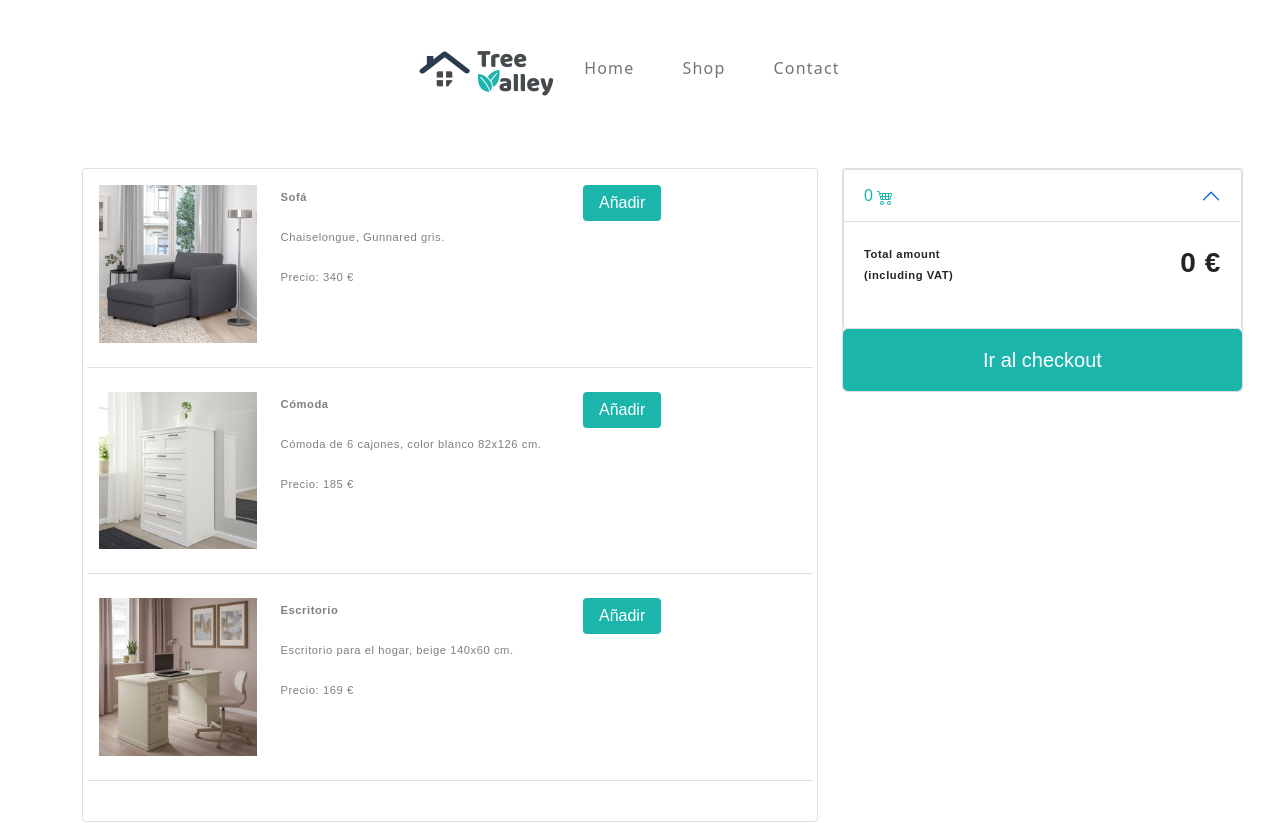
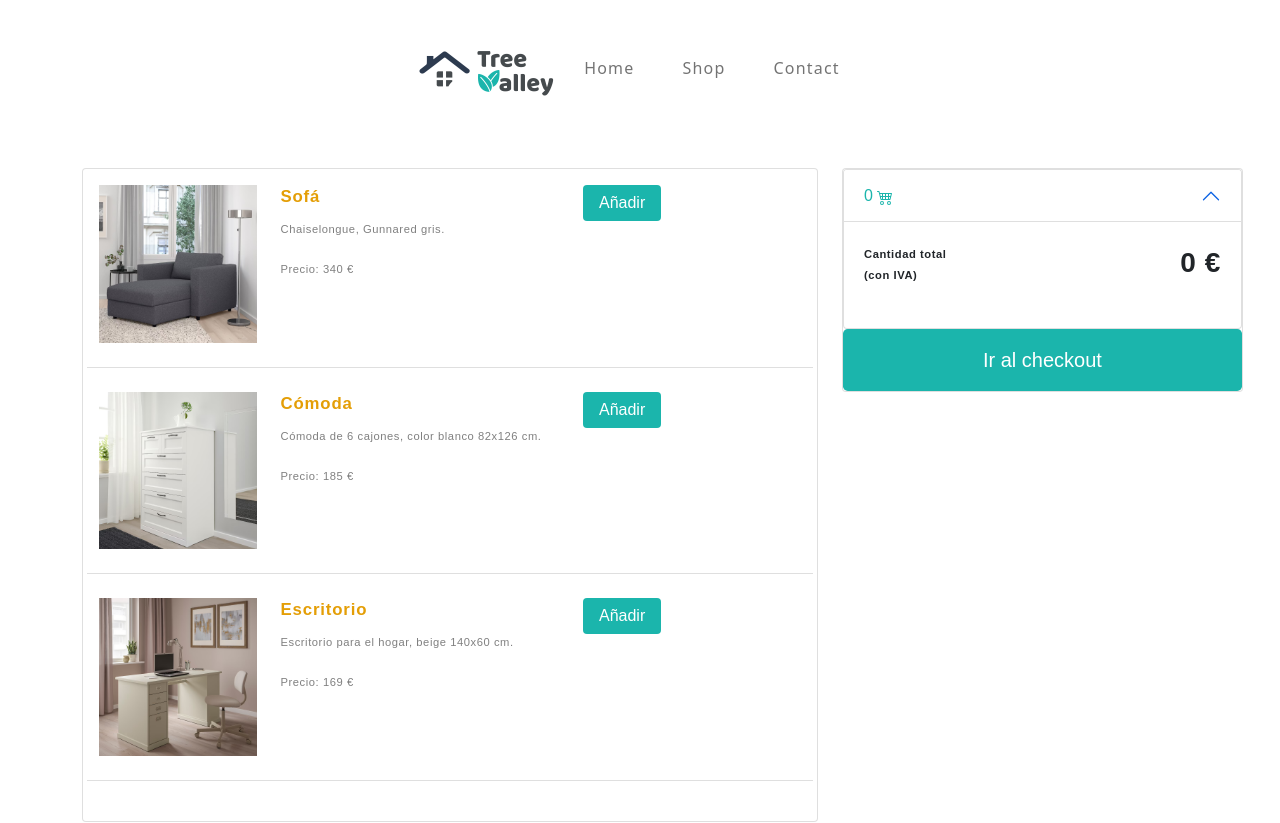
Before and after one commit to MLS535/TreeValleyProject, a Vue app: page /shop in a window 1280 px wide. Shown: the top 823 px of the page. Built offline with nearby package versions, Linux system fonts and the light colour scheme.

Commit message:
Cambios pequeños y traducciones

```diff
--- a/src/components/ListShopping.vue
+++ b/src/components/ListShopping.vue
@@ -21,15 +21,15 @@
         <p><strong>{{ item.name }}</strong></p>
         <p>Precio: {{ item.price + ' €'}}</p>
         <button type="button" class="btn btn-primary btn-sm me-1 mb-2" data-mdb-toggle="tooltip"
-                title="Remove item" @click="removeItem(index), restarPrecio(index)">Remove
+                title="Remove item" @click="removeItem(index), restarPrecio(index)">Eliminar
         </button>
       </li>
     </ul>
     <li class="list-group-item d-flex justify-content-between align-items-center border-0 px-0 mb-3">
       <div>
-        <strong>Total amount</strong>
+        <strong>Cantidad total</strong>
         <strong>
-          <p class="mb-0">(including VAT)</p>
+          <p class="mb-0">(con IVA)</p>
         </strong>
       </div>
       <h3><strong>{{ total }} €</strong></h3> <!-- Mostrar suma con el precio total -->
--- a/src/views/Shop.vue
+++ b/src/views/Shop.vue
@@ -28,7 +28,7 @@
                 </div>
 
                 <div class="col-lg-5 col-md-6 mb-4 mb-lg-0">
-                  <p><strong>{{ product.name }}</strong></p>
+                  <h3 class="h3color"><strong>{{ product.name }}</strong></h3>
                   <p>{{ product.descripcion }}</p>
                   <p>Precio: {{ product.price }} €</p>
                 </div>
```
